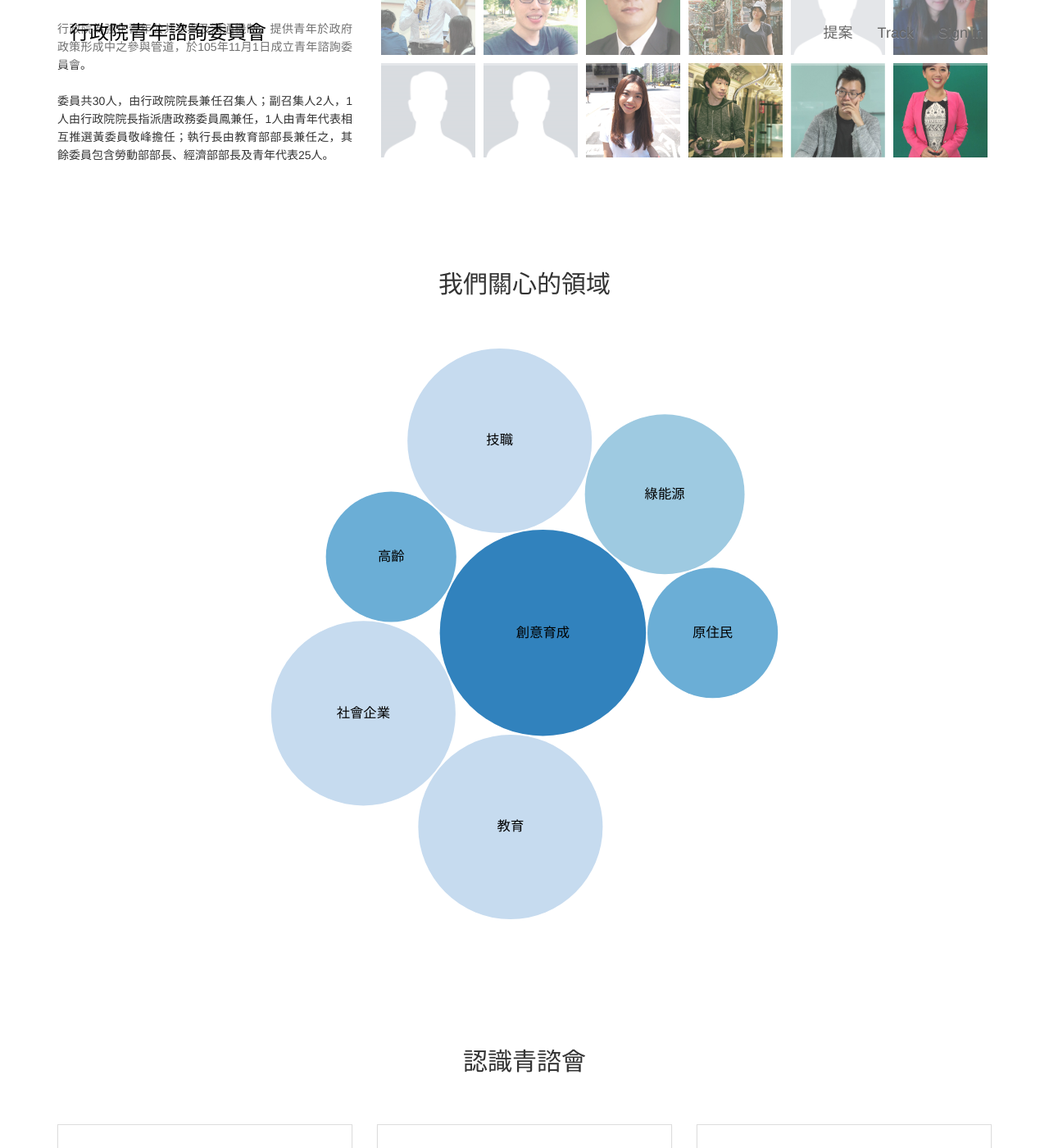
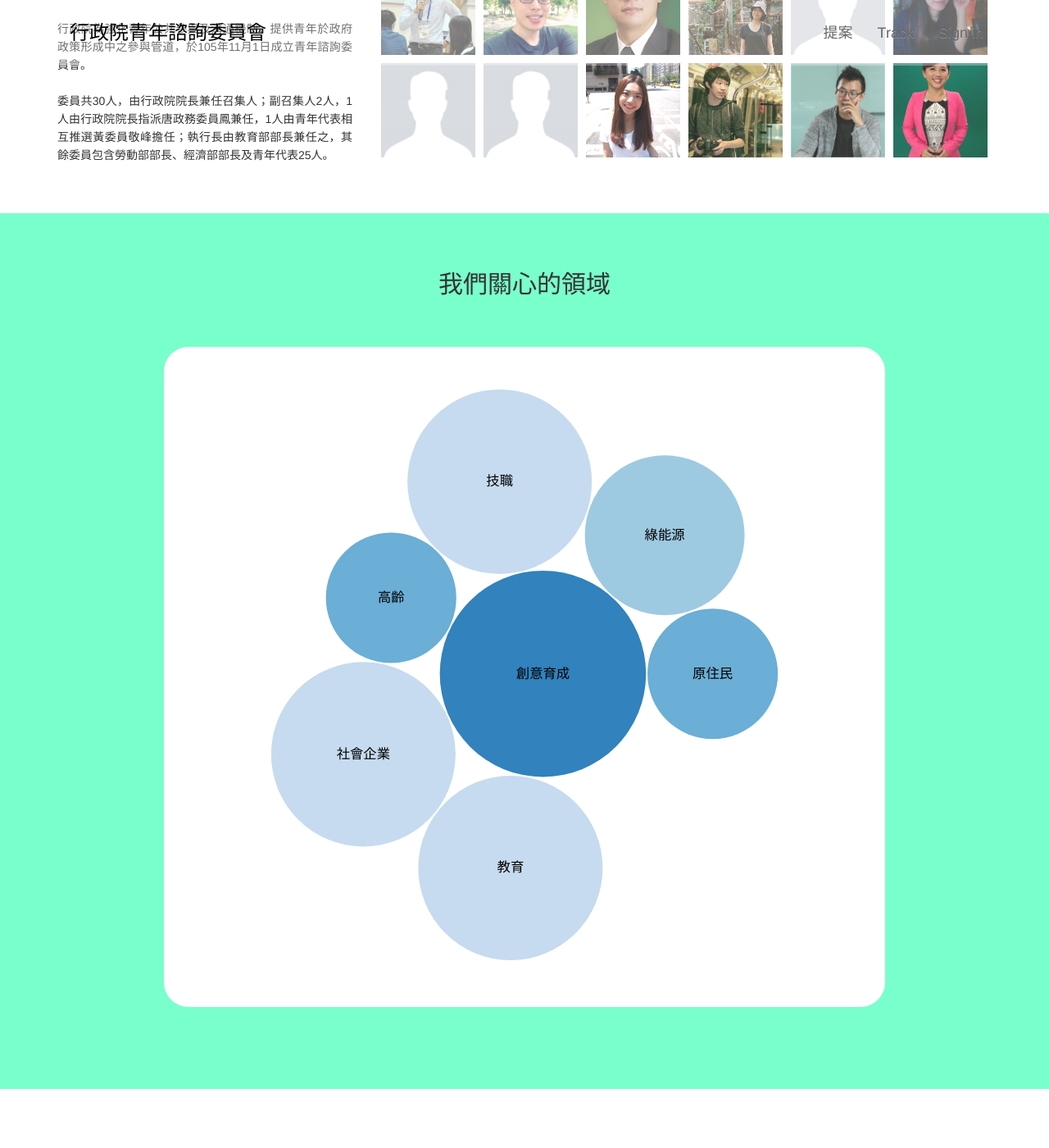
Before and after one commit to mark19891107/youth-concil, a Jekyll site: the page built from index.html, in a window 1280 px wide and 1400 px high, scrolled down 528 px. Shown: the whole window at 82% size. Built offline with Jekyll 4.4.1, drawn with Linux system fonts in a browser that asks for light colours; nearby versions of some CDN libraries.

Commit message:
enrich fields section background color

```diff
--- a/css/home/fields.scss
+++ b/css/home/fields.scss
@@ -1,7 +1,9 @@
 ---
 ---
 .fields{
+    background-color: #79ffcb;
     margin-bottom: 100px;
+    padding-bottom: 100px;
 
     .headline{
         text-align: center;
@@ -9,6 +11,10 @@
     }
 
     #cloudtag{
+        border-radius: 30px;
+        padding: 50px;
+        margin: 0px 200px;
+        background-color: #ffffff;
         text-align: center;
         .bubble{
             max-width: 700px;
```
